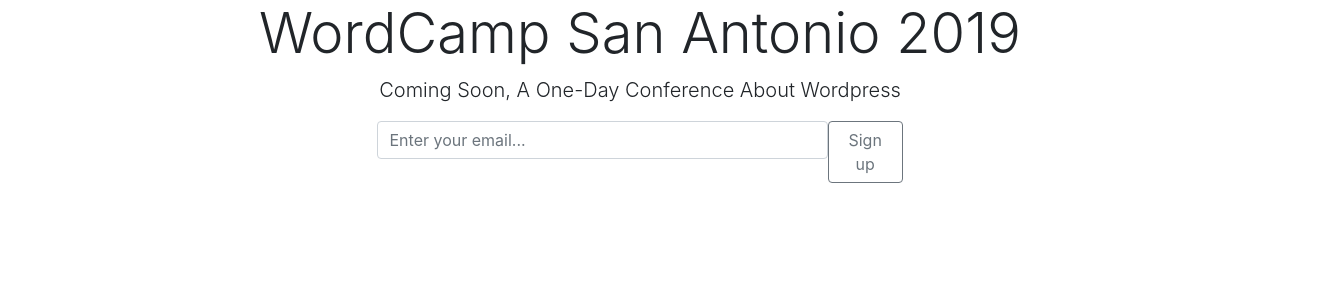
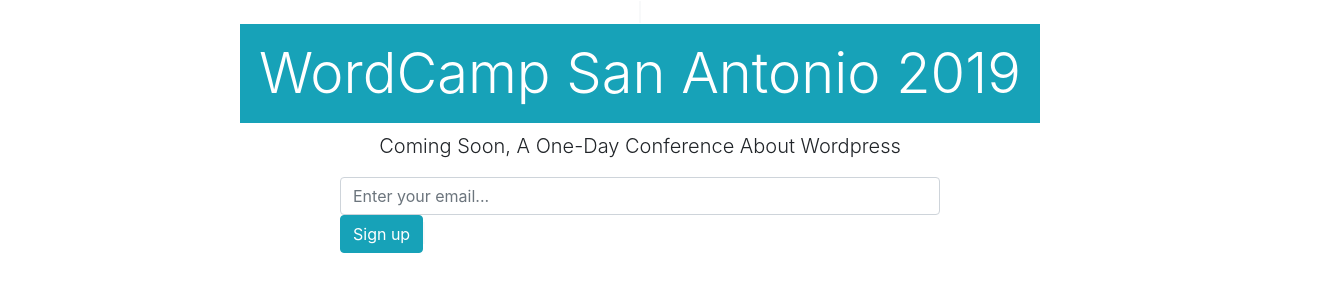
Before and after one commit to zoeyheckman/WordCamp-San-Antonio, a plain HTML site: page WordCamp/WordCamp-San-Antonio/index.html in a window 1280 px wide. Shown: the whole page, 1328 px wide, since content can reach past the window. Drawn offline with nearby package versions, Linux system fonts and the light colour scheme.

Commit message:
Add files via upload

```diff
--- a/WordCamp/WordCamp-San-Antonio/index.html
+++ b/WordCamp/WordCamp-San-Antonio/index.html
@@ -12,21 +12,23 @@
     <title>WordCamp San Antonio 2019</title>
   </head>
   <body>
-	  <div class="container text-center">
-	  <h1 class="display-4"><div class="mx-auto" style="width: 800px;">WordCamp San Antonio 2019</h1>
-		  <p class="lead">Coming Soon, A One-Day Conference About Wordpress</p>
-		  <div class="col-lg-6 mx-auto">
+	  <div class="container text-center"><div class="mx-auto" style="width: 800px;"></div>
+	  <div class=".mt-0 {margin-top: 0 !important;"></div><span class="border border-light"></span>
+	<h1 class="display-4">
+	  <div class="mx-auto" style="width: 800px;">
+		  <div class="p-3 mb-2 bg-info text-white">WordCamp San Antonio 2019</h1>
+		  <p class="lead">Coming Soon, A One-Day Conference About Wordpress</p></div>
+		  <div class="row mx-md-n5"> <div class="mx-auto">
+	<input type="text" class="form-control" placeholder="Enter your email..." aria-label="Enter your email..." aria-describedby="button-addon2" style="width: 600px;">
+    <button class="btn btn-info" type="button" id="button-addon2" value="Submit">Sign up</button> <span class="border border-light"></span>
+	 </div>
 
-  <div class="input-group-append"><input type="text" class="form-control" placeholder="Enter your email..." aria-label="Enter your email..." aria-describedby="button-addon2">
-    <button class="btn btn-outline-secondary" type="button" id="button-addon2">Sign up</button>
-  </div>
-</div>
 
     <!-- Optional JavaScript -->
     <!-- jQuery first, then Popper.js, then Bootstrap JS -->
     <script src="https://code.jquery.com/jquery-3.3.1.slim.min.js" integrity="sha384-q8i/X+965DzO0rT7abK41JStQIAqVgRVzpbzo5smXKp4YfRvH+8abtTE1Pi6jizo" crossorigin="anonymous"></script>
     <script src="https://cdnjs.cloudflare.com/ajax/libs/popper.js/1.14.7/umd/popper.min.js" integrity="sha384-UO2eT0CpHqdSJQ6hJty5KVphtPhzWj9WO1clHTMGa3JDZwrnQq4sF86dIHNDz0W1" crossorigin="anonymous"></script>
     <script src="https://stackpath.bootstrapcdn.com/bootstrap/4.3.1/js/bootstrap.min.js" integrity="sha384-JjSmVgyd0p3pXB1rRibZUAYoIIy6OrQ6VrjIEaFf/nJGzIxFDsf4x0xIM+B07jRM" crossorigin="anonymous"></script>
-	  </div>
+	</div>
   </body>
 </html>
```
